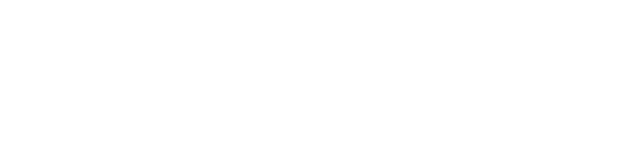
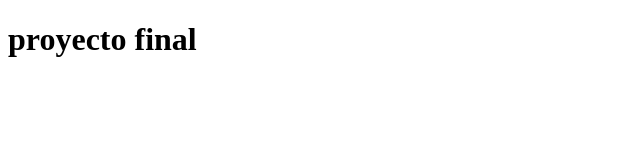
Before and after one commit to Paizstan/proyecto-final, a plain HTML site: page index.html in a window 1280 px wide. Shown: the whole page, without its empty margins (0-640 px from the left). Drawn offline with Linux system fonts and the light colour scheme.

Commit message:
Modifiquemos el titulo y el cuerpo

```diff
--- a/index.html
+++ b/index.html
@@ -3,7 +3,9 @@
   <head>
     <meta charset="UTF-8" />
     <meta name="viewport" content="width=device-width, initial-scale=1.0" />
-    <title>Document</title>
+    <title>Proyecto</title>
   </head>
-  <body></body>
+  <body>
+    <h1>proyecto final</h1>
+  </body>
 </html>
```
